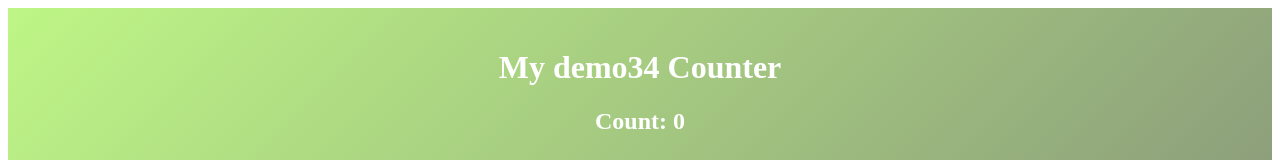
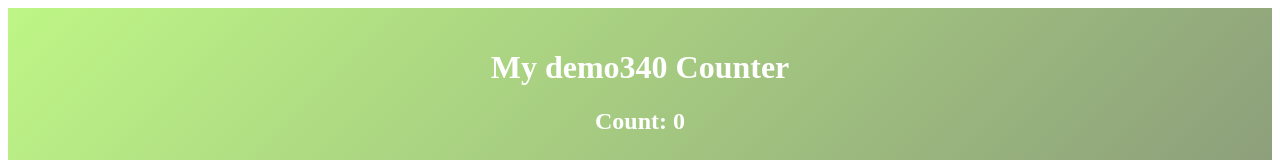
Before and after one commit to SurajGit3661/my-counter-, a React (Vite) app: page / in a window 1280 px wide. Shown: the top 160 px of the page. Built offline with nearby package versions, Linux system fonts and the light colour scheme.

Commit message:
this is 340

```diff
--- a/src/App.jsx
+++ b/src/App.jsx
@@ -25,7 +25,7 @@ function App() {
         color: isDark ? "#f0f0f0" : "#fff",
       }}
     >
-      <h1>My demo34 Counter</h1>
+      <h1>My demo340 Counter</h1>
       <h2>Count: {count}</h2>
 
       {/* Theme Toggle */}
```
